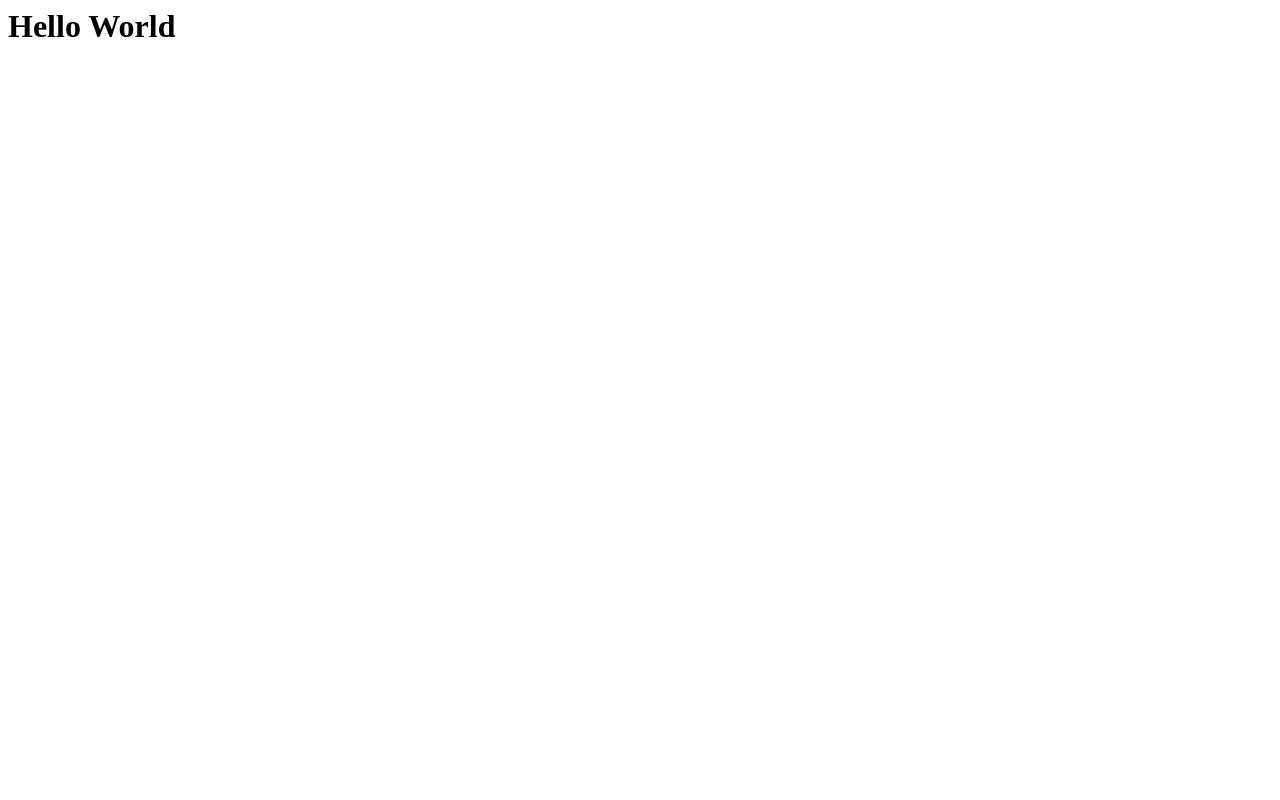
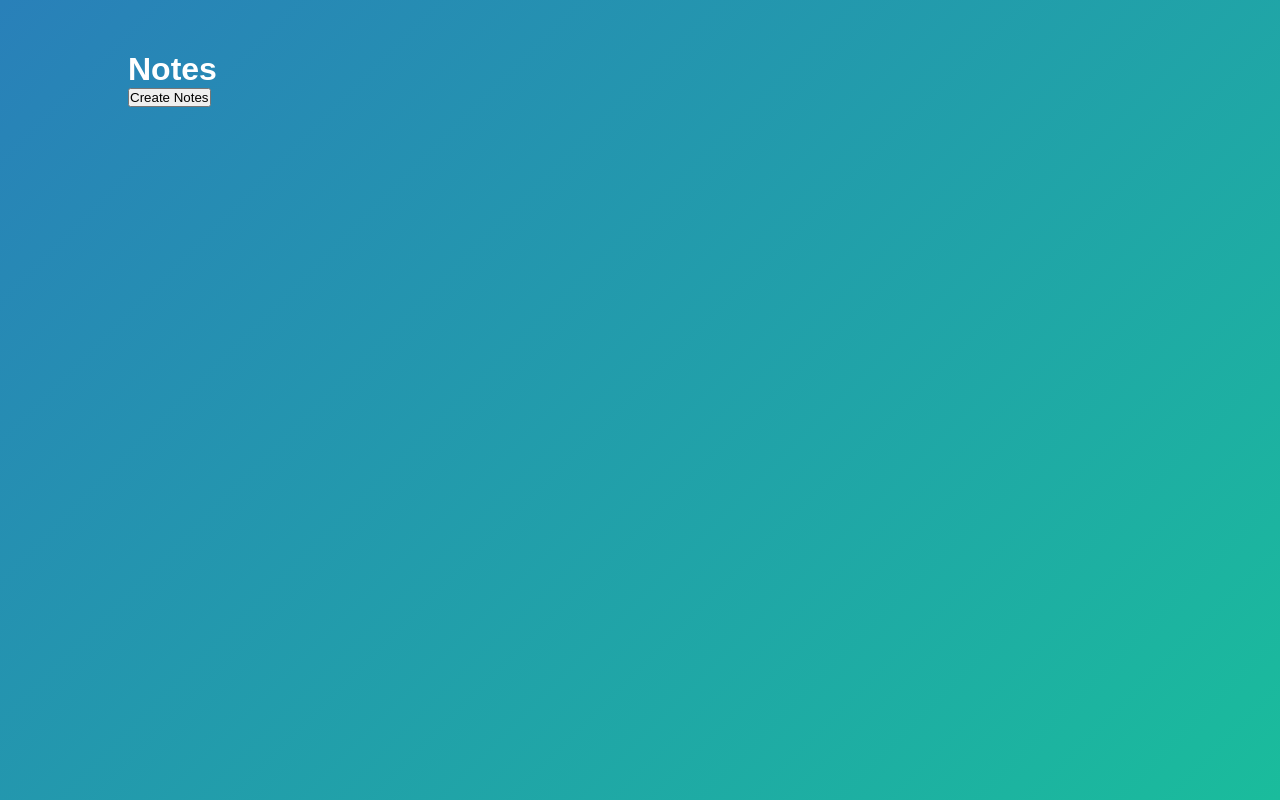
Before and after one commit to GitHarry25/NotesWebsite, a plain HTML site: page Notes Website/index.html in a window 1280 px wide. Drawn offline with Linux system fonts and the light colour scheme.

Commit message:
Added gradient color scheme. Added title, button, and formatting. Submitted note icon image.

```diff
--- a/Notes Website/index.html
+++ b/Notes Website/index.html
@@ -1,9 +1,16 @@
 <html>
   <head>
-    <title>Hello World</title>
+    <meta name="viewport" content="width=device-width, initial-scale=1.0">
+    <title>Notes Page</title>
+    <link rel="stylesheet" href="style.css">
   </head>
 
   <body>
-    <h1>Hello World</h1>
+
+<div class="container">
+  <h1>Notes</h1>
+  <button>Create Notes</button>
+</div>
+
   </body>
 </html>
--- a/Notes Website/style.css
+++ b/Notes Website/style.css
@@ -0,0 +1,15 @@
+*{
+    margin: 0;
+    padding: 0;
+    font-family: 'Poppins', sans-serif; /* poppins google font */
+    box-sizing: border-box;
+}
+
+.container {
+    width: 100%;
+    min-height: 100vh;
+    background: linear-gradient(135deg, #2980b9, #1abc9c);
+    color: #fff;
+    padding-top: 4%;
+    padding-left: 10%;
+}
```
Also changed, not shown: Notes Website/Images/NoteIcon.png (added).
